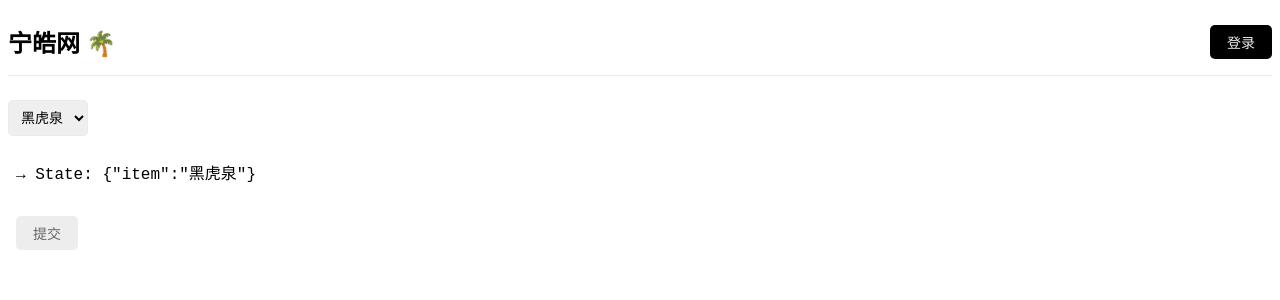
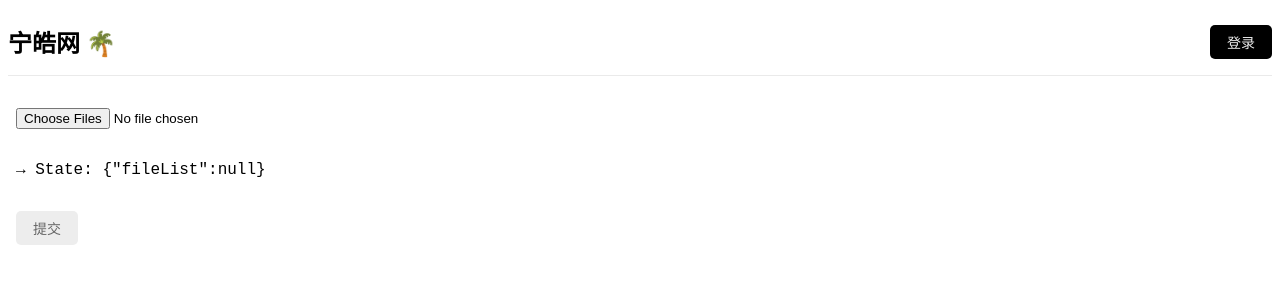
Before and after one commit to ninghao/ninghao-react-w22, a React (Create React App) app: page / in a window 1280 px wide. Shown: the top 300 px of the page. Built offline with nearby package versions, Linux system fonts and the light colour scheme.

Commit message:
选择文件：File

```diff
--- a/src/app/form/app-form.tsx
+++ b/src/app/form/app-form.tsx
@@ -10,7 +10,7 @@ type AppFormProps = {};
  * 状态类型
  */
 type AppFormState = {
-  item: string;
+  fileList: FileList | null;
 };
 
 /**
@@ -26,7 +26,7 @@ class AppForm extends Component<AppFormProps, AppFormState> {
    * 组件状态
    */
   state: AppFormState = {
-    item: '黑虎泉',
+    fileList: null,
   };
 
   onSubmitForm = (event: FormEvent) => {
@@ -34,14 +34,10 @@ class AppForm extends Component<AppFormProps, AppFormState> {
     console.log(this.state);
   };
 
-  onChange = ({ currentTarget: { value } }: FormEvent<HTMLSelectElement>) => {
+  onChange = ({ currentTarget: { files } }: FormEvent<HTMLInputElement>) => {
     this.setState({
-      item: value,
+      fileList: files,
     });
-  };
-
-  isChecked = (currentItem: string) => {
-    return this.state.item === currentItem;
   };
 
   parks = [
@@ -54,17 +50,13 @@ class AppForm extends Component<AppFormProps, AppFormState> {
    * 渲染
    */
   render() {
+    console.log(this.state);
+
     return (
       <div>
         <form onSubmit={this.onSubmitForm}>
           <div>
-            <select value={this.state.item} onChange={this.onChange}>
-              {this.parks.map((item) => (
-                <option key={item.id} value={item.value}>
-                  {item.value}
-                </option>
-              ))}
-            </select>
+            <input type="file" multiple onChange={this.onChange} />
           </div>
           <pre>→ State: {JSON.stringify(this.state)}</pre>
           <input type="submit" value="提交" />
```
